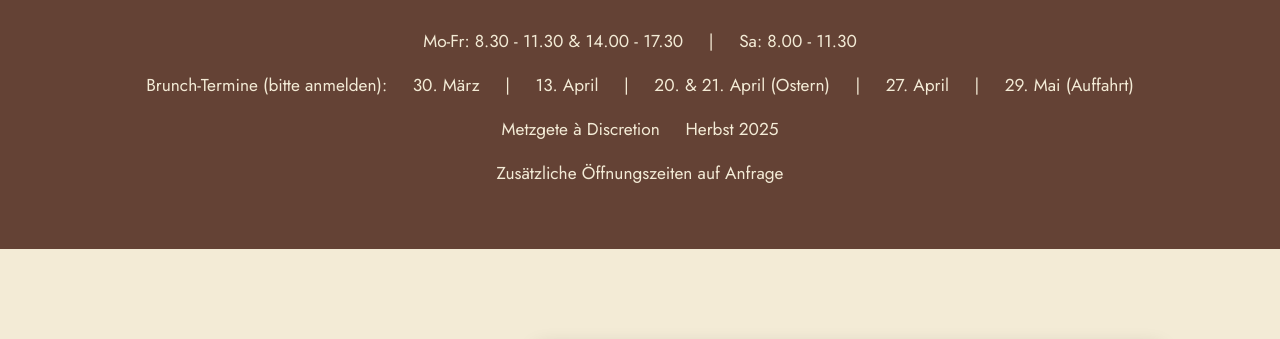
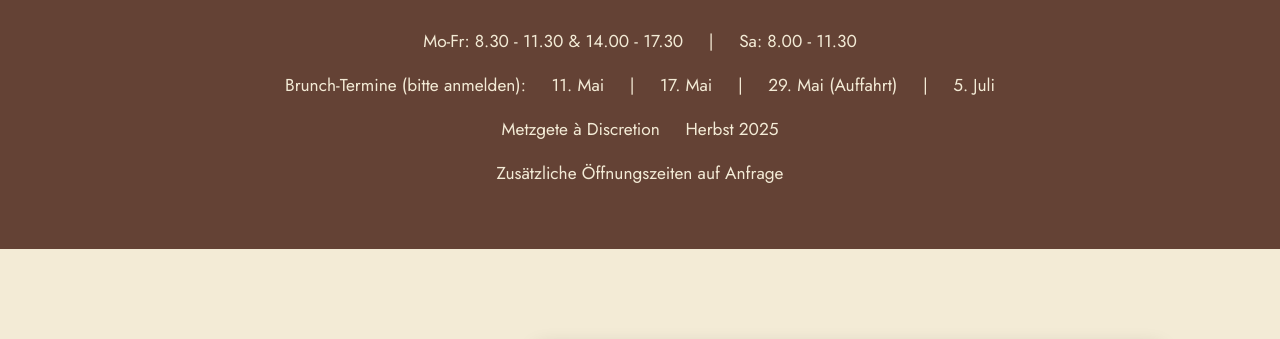
Before and after one commit to schoenauandwil/schoenauandwil.github.io, a plain HTML site: page index.html in a window 1280 px wide. Shown: the part 399-738 px from the top of the page. Drawn offline with Linux system fonts and the light colour scheme; grey boxes are pictures that could not be loaded; files whose address does not match are found by name.

Commit message:
Neue Brunchdaten

```diff
--- a/index.html
+++ b/index.html
@@ -34,20 +34,13 @@
                     <p>
                         Brunch-Termine (bitte anmelden):
                     </p>
-                    <!-- Brunch Datum 1-->
-                    <p>30. März</p>
+                    <p>11. Mai</p>
                     <p class="invis-on-column light">|</p>
-                    <p>13. April</p>
-                    <p class="invis-on-column light">|</p>
-                    <p>20. & 21. April (Ostern)</p>
-                    <p class="invis-on-column light">|</p>
-                    <p>27. April</p>
-                    <!-- Brunch Datum 2-->
+                    <p>17. Mai</p>
                     <p class="invis-on-column light">|</p>
                     <p>29. Mai (Auffahrt)</p>
-                    <!-- Brunch-Datum 3-->
-                    <!-- <p class="invis-on-column light">|</p>
-                    <p>23. Februar</p> -->
+                    <p class="invis-on-column light">|</p>
+                    <p>5. Juli</p>
                 </div>
                 <!--
                     BRUNCH-DATEN
```
